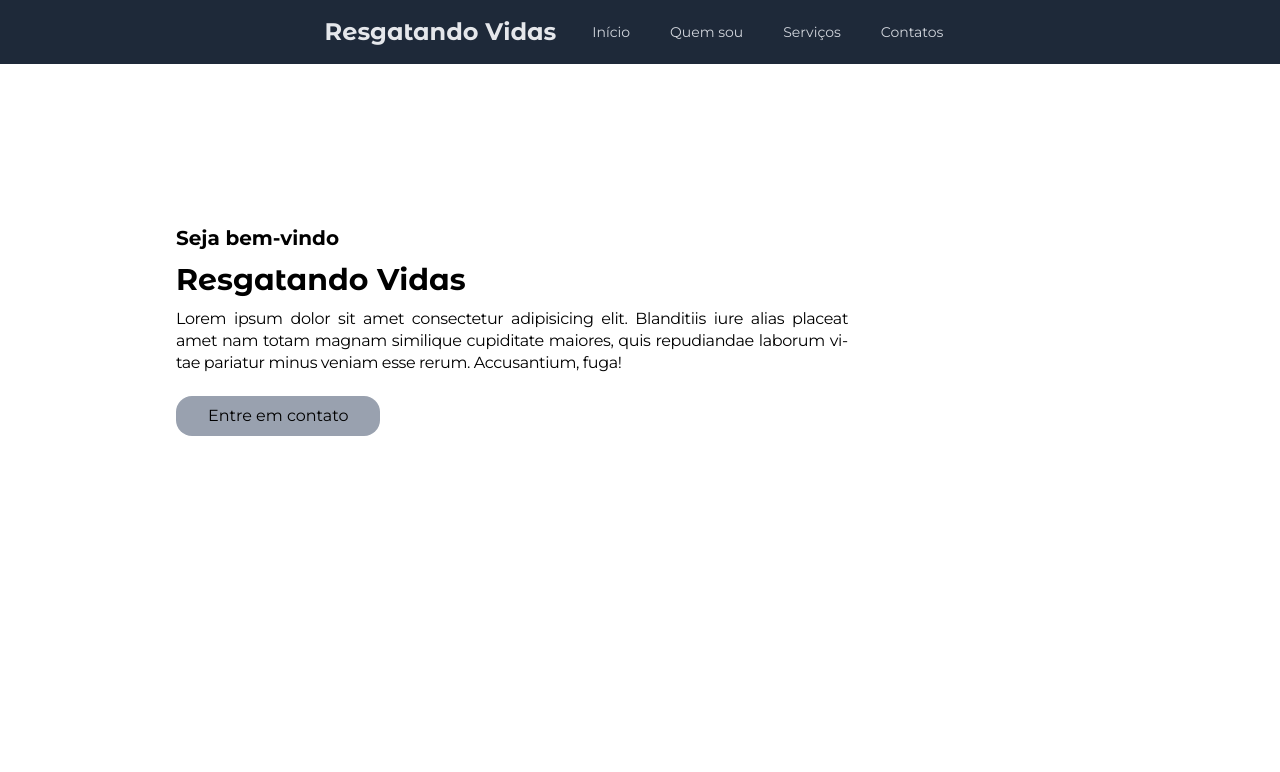
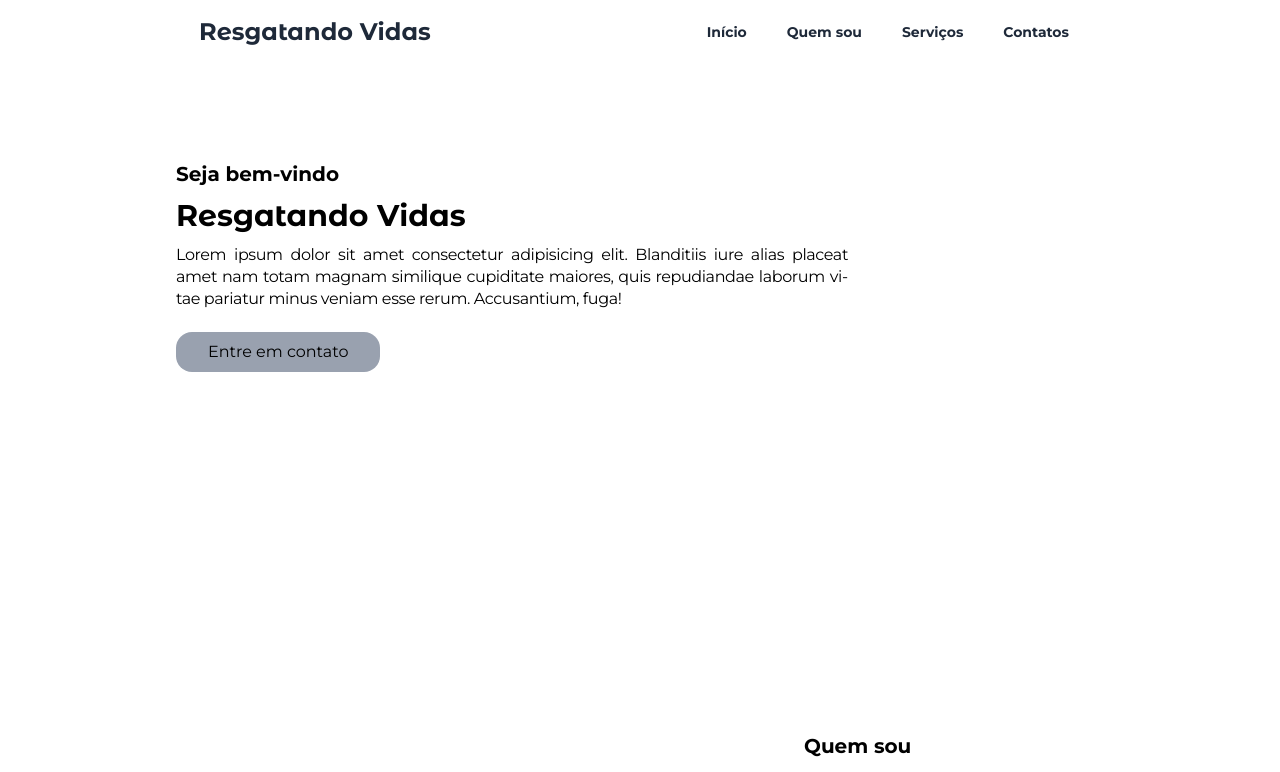
Before and after one commit to gui-f3rnandes/resgatando-vidas-page, a React (Vite) app: page / in a window 1280 px wide. Shown: the top 772 px of the page. Built offline with nearby package versions, Linux system fonts and the light colour scheme.

Commit message:
style(navbar): alteração do background da navbar

```diff
--- a/src/components/Navbar.jsx
+++ b/src/components/Navbar.jsx
@@ -5,11 +5,11 @@ export default function Navbar() {
     const [isMobileMenuOpen, setIsMobileMenuOpen] = useState(false);
 
     return (
-        <nav className="bg-gray-800 w-screen">
+        <nav className="backdrop-blur-sm w-screen fixed top-0 left-0 z-50">
             <div className="mx-auto max-w-7xl px-2 sm:px-6 lg:px-8">
                 <div className="relative flex h-16 items-center justify-center">
                     {/* Botão do Menu Mobile */}
-                    <div className="absolute inset-y-0 left-0 flex items-center sm:hidden">
+                    <div className="absolute inset-y-0 left-0 flex items-center md:hidden">
                         <button
                             type="button"
                             className="relative inline-flex items-center justify-center rounded-md p-2 text-gray-400 hover:bg-gray-700 hover:text-white focus:ring-2 focus:ring-white focus:outline-none focus:ring-inset"
@@ -34,16 +34,16 @@ export default function Navbar() {
                     </div>
 
                     {/* Logo + Itens do Menu Desktop */}
-                    <div className="flex flex-1 items-center justify-center">
+                    <div className="flex flex-1 items-center justify-center gap-30 lg:gap-60">
                         <div className="flex shrink-0 items-center">
-                            <h1 className="text-2xl font-bold text-gray-200">Resgatando Vidas</h1>
+                            <h1 className="text-2xl font-bold text-gray-800">Resgatando Vidas</h1>
                         </div>
-                        <div className="hidden sm:ml-6 sm:block">
+                        <div className="hidden md:ml-6 md:block">
                             <div className="flex space-x-4">
-                                <a href="#" className="rounded-md px-3 py-2 text-sm font-medium text-gray-300 hover:bg-gray-700 hover:text-white">Início</a>
-                                <a href="#" className="rounded-md px-3 py-2 text-sm font-medium text-gray-300 hover:bg-gray-700 hover:text-white">Quem sou</a>
-                                <a href="#" className="rounded-md px-3 py-2 text-sm font-medium text-gray-300 hover:bg-gray-700 hover:text-white">Serviços</a>
-                                <a href="#" className="rounded-md px-3 py-2 text-sm font-medium text-gray-300 hover:bg-gray-700 hover:text-white">Contatos</a>
+                                <a href="index.html" className="rounded-md px-3 py-2 text-sm font-bold text-gray-800 hover:bg-gray-700 hover:text-white transition-all duration-300 ease-in-out transform hover:scale-110">Início</a>
+                                <a href="#" className="rounded-md px-3 py-2 text-sm font-bold text-gray-800 hover:bg-gray-700 hover:text-white transition-all duration-300 ease-in-out transform hover:scale-110">Quem sou</a>
+                                <a href="#" className="rounded-md px-3 py-2 text-sm font-bold text-gray-800 hover:bg-gray-700 hover:text-white transition-all duration-300 ease-in-out transform hover:scale-110">Serviços</a>
+                                <a href="#" className="rounded-md px-3 py-2 text-sm font-bold text-gray-800 hover:bg-gray-700 hover:text-white transition-all duration-300 ease-in-out transform hover:scale-110">Contatos</a>
                             </div>
                         </div>
                     </div>
@@ -52,12 +52,12 @@ export default function Navbar() {
 
             {/* Menu Mobile (Aparece quando isMobileMenuOpen é true) */}
             {isMobileMenuOpen && (
-                <div className="sm:hidden" id="mobile-menu">
-                    <div className="space-y-1 px-2 pt-2 pb-3">
-                        <a href="#" className="rounded-md px-3 py-2 text-sm font-medium text-gray-300 hover:bg-gray-700 hover:text-white">Início</a>
-                        <a href="#" className="rounded-md px-3 py-2 text-sm font-medium text-gray-300 hover:bg-gray-700 hover:text-white">Quem sou</a>
-                        <a href="#" className="rounded-md px-3 py-2 text-sm font-medium text-gray-300 hover:bg-gray-700 hover:text-white">Serviços</a>
-                        <a href="#" className="rounded-md px-3 py-2 text-sm font-medium text-gray-300 hover:bg-gray-700 hover:text-white">Contatos</a>
+                <div className="md:hidden" id="mobile-menu">
+                    <div className="flex flex-col space-y-1 px-2 pt-2 pb-3">
+                        <a href="index.html" className="rounded-md px-3 py-2 text-sm font-bold text-gray-800 hover:bg-gray-700 hover:text-white">Início</a>
+                        <a href="#" className="rounded-md px-3 py-2 text-sm font-bold text-gray-800 hover:bg-gray-700 hover:text-white">Quem sou</a>
+                        <a href="#" className="rounded-md px-3 py-2 text-sm font-bold text-gray-800 hover:bg-gray-700 hover:text-white">Serviços</a>
+                        <a href="#" className="rounded-md px-3 py-2 text-sm font-bold text-gray-800 hover:bg-gray-700 hover:text-white">Contatos</a>
                     </div>
                 </div>
             )}
```
